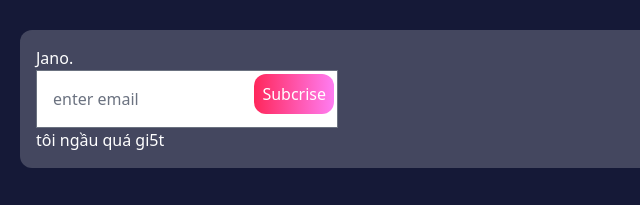
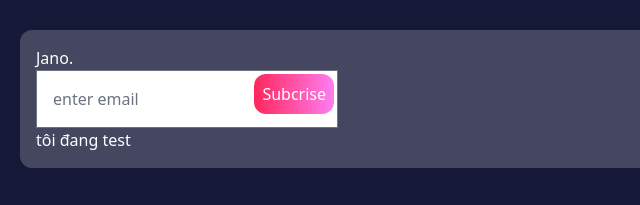
Before and after one commit to watsontran266/bc95-demo-git, a website: page cyber-crypto/src/index.html in a window 1280 px wide. Shown: the part 2610-2815 px from the top of the page, 0-640 px from the left. Drawn offline with nearby package versions, Linux system fonts and the light colour scheme.

Commit message:
tôi test

```diff
--- a/cyber-crypto/src/index.html
+++ b/cyber-crypto/src/index.html
@@ -394,7 +394,7 @@
                                 class="block w-full p-4 text-black pr-24"
                             />
                             <button class="footer__btn">Subcrise</button>
-                            tôi ngầu quá gi5t
+                            tôi đang test
                         </form>
                     </div>
                 </div>
```
